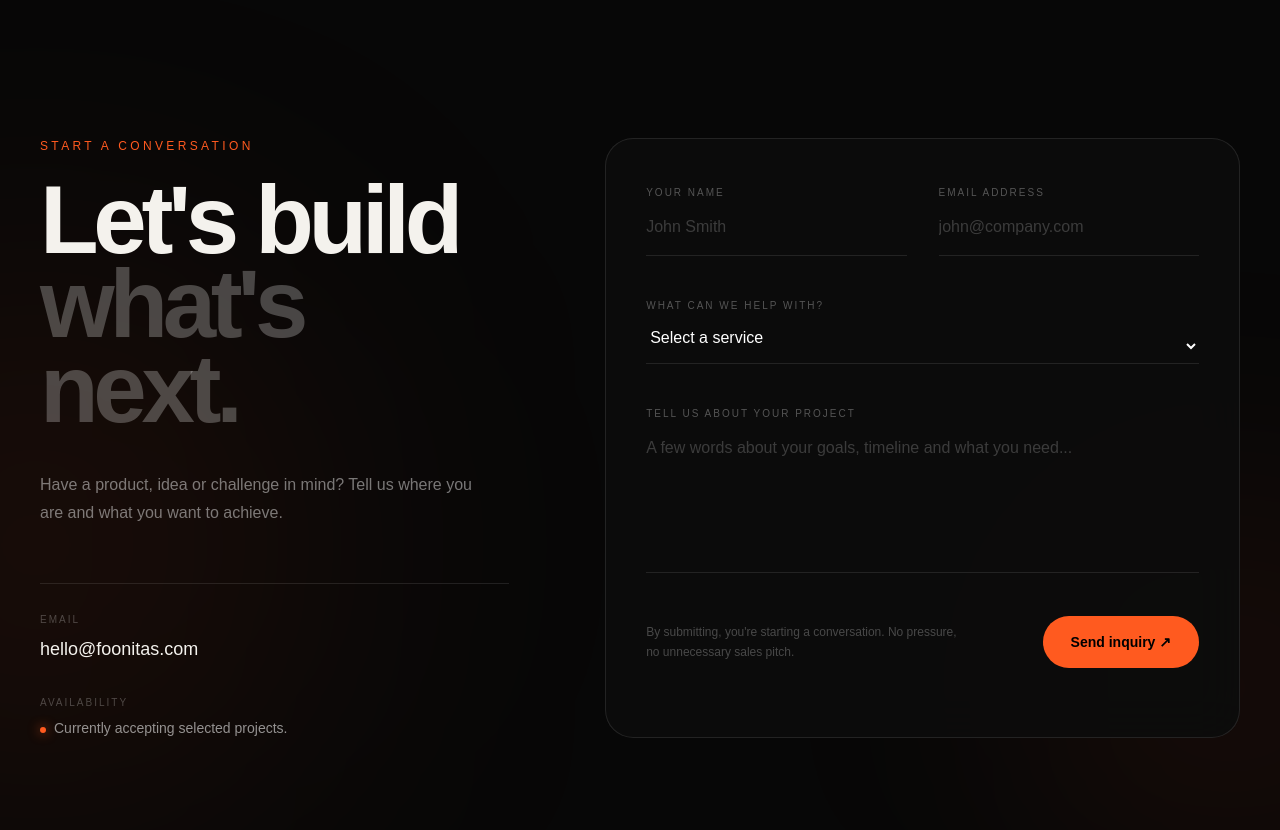
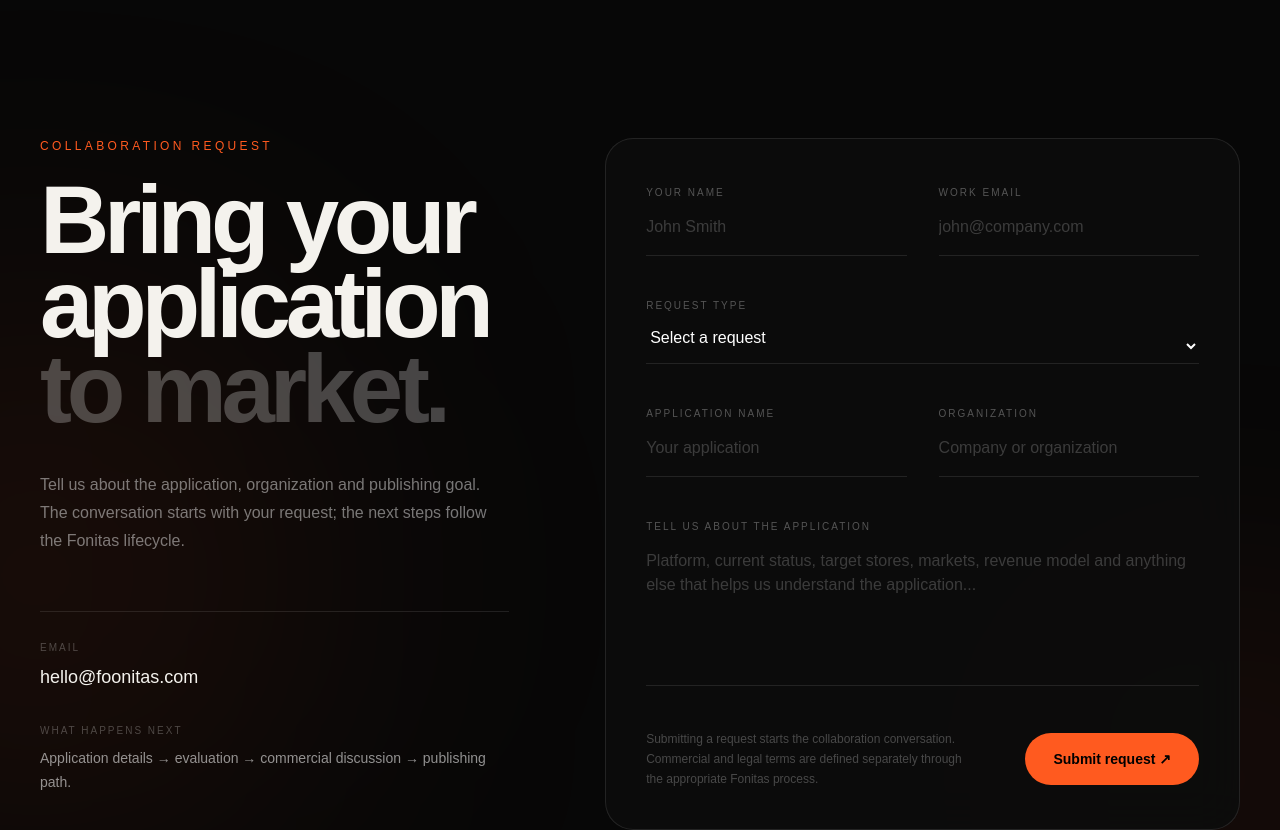
Before and after one commit to mohamad-es/Fonitas-website, a Next.js app: page / in a window 1280 px wide. Shown: the part 6420-7250 px from the top of the page. Built offline with nearby package versions, Linux system fonts and the light colour scheme.

Commit message:
refactor: make contact flow a collaboration request

```diff
--- a/components/home/contact-section.tsx
+++ b/components/home/contact-section.tsx
@@ -2,7 +2,7 @@
 
 import { FormEvent, useState } from "react";
 
-const services = ["Product design", "Web development", "Digital strategy", "Something else"];
+const requestTypes = ["Publish an application", "Discuss a publishing partnership", "Ask about the platform", "Other"];
 
 export function ContactSection() {
   const [submitted, setSubmitted] = useState(false);
@@ -20,15 +20,15 @@ export function ContactSection() {
       <div className="relative mx-auto max-w-[1400px] px-6 py-28 lg:px-10 lg:py-40">
         <div className="grid gap-16 lg:grid-cols-[.85fr_1.15fr] lg:gap-24">
           <div>
-            <p className="mb-6 text-xs uppercase tracking-[.28em] text-[#ff5a1f]">Start a conversation</p>
-            <h2 className="font-display text-6xl font-semibold leading-[.88] sm:text-8xl">Let&apos;s build<br /><span className="text-white/25">what&apos;s next.</span></h2>
-            <p className="mt-10 max-w-md text-base leading-7 text-white/45">Have a product, idea or challenge in mind? Tell us where you are and what you want to achieve.</p>
+            <p className="mb-6 text-xs uppercase tracking-[.28em] text-[#ff5a1f]">Collaboration request</p>
+            <h2 className="font-display text-6xl font-semibold leading-[.88] sm:text-8xl">Bring your<br />application<br /><span className="text-white/25">to market.</span></h2>
+            <p className="mt-10 max-w-md text-base leading-7 text-white/45">Tell us about the application, organization and publishing goal. The conversation starts with your request; the next steps follow the Fonitas lifecycle.</p>
 
             <div className="mt-14 border-t border-white/10 pt-7">
               <p className="text-[10px] uppercase tracking-[.2em] text-white/25">Email</p>
               <a href="mailto:hello@foonitas.com" className="mt-2 inline-block text-lg transition hover:text-[#ff6a2a]">hello@foonitas.com</a>
-              <p className="mt-8 text-[10px] uppercase tracking-[.2em] text-white/25">Availability</p>
-              <p className="mt-2 text-sm text-white/55"><span className="mr-2 inline-block h-1.5 w-1.5 rounded-full bg-[#ff5a1f] shadow-[0_0_12px_rgba(255,90,31,.8)]" />Currently accepting selected projects.</p>
+              <p className="mt-8 text-[10px] uppercase tracking-[.2em] text-white/25">What happens next</p>
+              <p className="mt-2 text-sm leading-6 text-white/55">Application details → evaluation → commercial discussion → publishing path.</p>
             </div>
           </div>
 
@@ -39,27 +39,38 @@ export function ContactSection() {
                 <input required name="name" type="text" placeholder="John Smith" className="mt-3 w-full border-b border-white/10 bg-transparent pb-4 text-base outline-none placeholder:text-white/20 focus:border-[#ff5a1f]" />
               </label>
               <label className="group block">
-                <span className="text-[10px] uppercase tracking-[.2em] text-white/30">Email address</span>
+                <span className="text-[10px] uppercase tracking-[.2em] text-white/30">Work email</span>
                 <input required name="email" type="email" placeholder="john@company.com" className="mt-3 w-full border-b border-white/10 bg-transparent pb-4 text-base outline-none placeholder:text-white/20 focus:border-[#ff5a1f]" />
               </label>
             </div>
 
             <label className="mt-9 block">
-              <span className="text-[10px] uppercase tracking-[.2em] text-white/30">What can we help with?</span>
-              <select name="service" defaultValue="" className="mt-3 w-full border-b border-white/10 bg-transparent pb-4 text-base text-white outline-none focus:border-[#ff5a1f]">
-                <option value="" disabled className="bg-[#0d0d0d]">Select a service</option>
-                {services.map((service) => <option key={service} className="bg-[#0d0d0d]" value={service}>{service}</option>)}
+              <span className="text-[10px] uppercase tracking-[.2em] text-white/30">Request type</span>
+              <select required name="requestType" defaultValue="" className="mt-3 w-full border-b border-white/10 bg-transparent pb-4 text-base text-white outline-none focus:border-[#ff5a1f]">
+                <option value="" disabled className="bg-[#0d0d0d]">Select a request</option>
+                {requestTypes.map((type) => <option key={type} className="bg-[#0d0d0d]" value={type}>{type}</option>)}
               </select>
             </label>
 
+            <div className="mt-9 grid gap-8 sm:grid-cols-2">
+              <label className="group block">
+                <span className="text-[10px] uppercase tracking-[.2em] text-white/30">Application name</span>
+                <input name="application" type="text" placeholder="Your application" className="mt-3 w-full border-b border-white/10 bg-transparent pb-4 text-base outline-none placeholder:text-white/20 focus:border-[#ff5a1f]" />
+              </label>
+              <label className="group block">
+                <span className="text-[10px] uppercase tracking-[.2em] text-white/30">Organization</span>
+                <input name="organization" type="text" placeholder="Company or organization" className="mt-3 w-full border-b border-white/10 bg-transparent pb-4 text-base outline-none placeholder:text-white/20 focus:border-[#ff5a1f]" />
+              </label>
+            </div>
+
             <label className="mt-9 block">
-              <span className="text-[10px] uppercase tracking-[.2em] text-white/30">Tell us about your project</span>
-              <textarea required name="message" rows={5} placeholder="A few words about your goals, timeline and what you need..." className="mt-3 w-full resize-none border-b border-white/10 bg-transparent pb-4 text-base outline-none placeholder:text-white/20 focus:border-[#ff5a1f]" />
+              <span className="text-[10px] uppercase tracking-[.2em] text-white/30">Tell us about the application</span>
+              <textarea required name="message" rows={5} placeholder="Platform, current status, target stores, markets, revenue model and anything else that helps us understand the application..." className="mt-3 w-full resize-none border-b border-white/10 bg-transparent pb-4 text-base outline-none placeholder:text-white/20 focus:border-[#ff5a1f]" />
             </label>
 
             <div className="mt-9 flex flex-col gap-5 sm:flex-row sm:items-center sm:justify-between">
-              <p className="max-w-xs text-xs leading-5 text-white/25">By submitting, you&apos;re starting a conversation. No pressure, no unnecessary sales pitch.</p>
-              <button type="submit" className="group inline-flex shrink-0 items-center justify-center rounded-full bg-[#ff5a1f] px-7 py-4 text-sm font-semibold text-black transition hover:bg-[#ff7a3d] hover:shadow-[0_0_45px_rgba(255,90,31,.2)]">{submitted ? "Message received ✓" : "Send inquiry ↗"}</button>
+              <p className="max-w-xs text-xs leading-5 text-white/25">Submitting a request starts the collaboration conversation. Commercial and legal terms are defined separately through the appropriate Fonitas process.</p>
+              <button type="submit" className="group inline-flex shrink-0 items-center justify-center rounded-full bg-[#ff5a1f] px-7 py-4 text-sm font-semibold text-black transition hover:bg-[#ff7a3d] hover:shadow-[0_0_45px_rgba(255,90,31,.2)]">{submitted ? "Request received ✓" : "Submit request ↗"}</button>
             </div>
           </form>
         </div>
```
